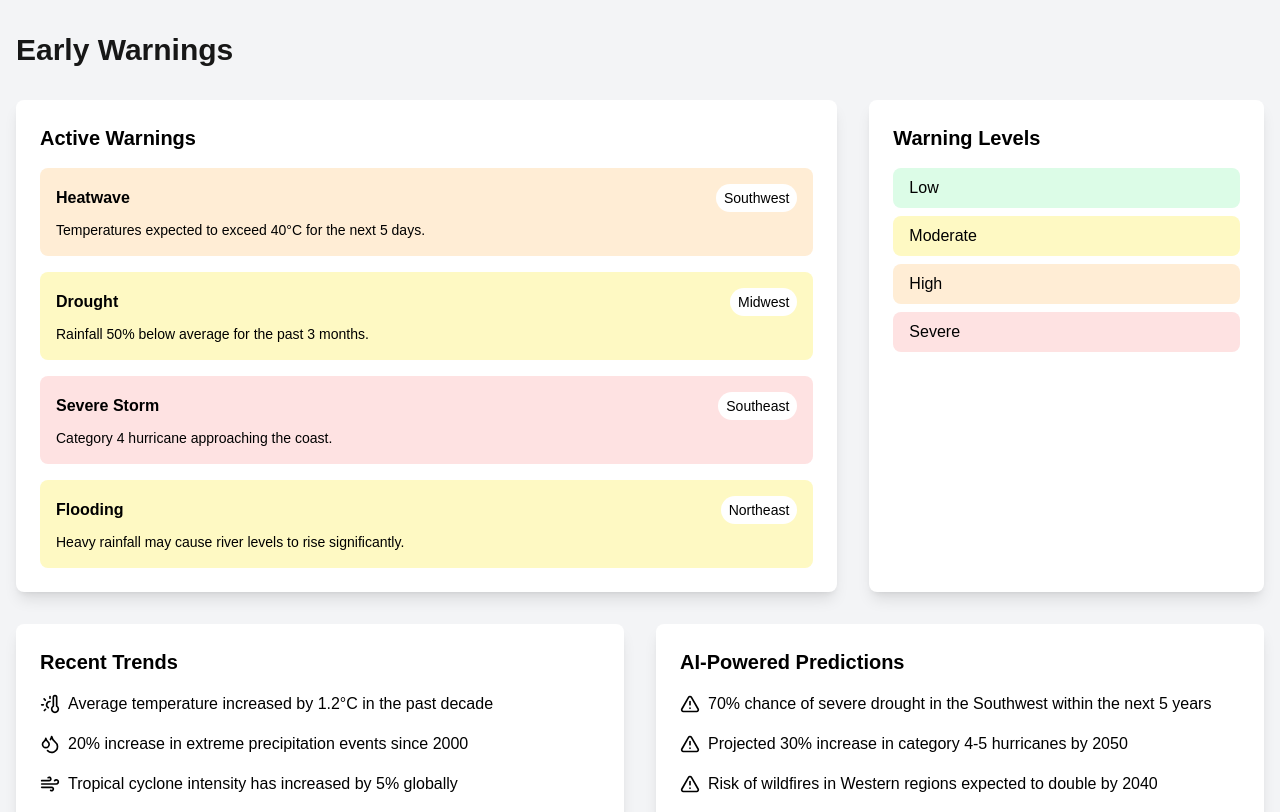
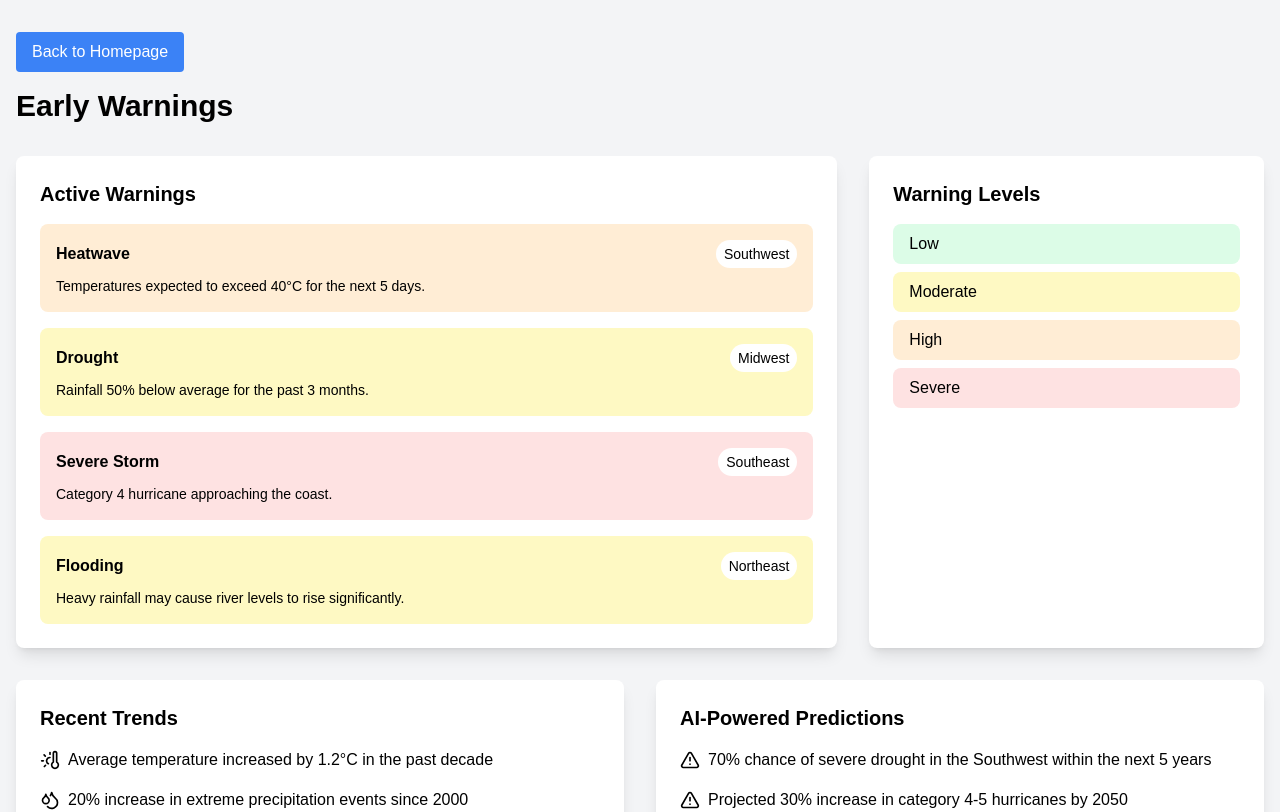
Before and after one commit to hemantsingh443/climateinsight, a Next.js app: page /early-warnings in a window 1280 px wide. Shown: the top 812 px of the page. Built offline with nearby package versions, Linux system fonts and the light colour scheme.

Commit message:
adding homepage button

```diff
--- a/pages/data-analysis.tsx
+++ b/pages/data-analysis.tsx
@@ -1,9 +1,9 @@
 
-// pages/data-analysis.tsx
 import Head from 'next/head';
 import { useState } from 'react';
 import { BarChart, Bar, XAxis, YAxis, CartesianGrid, Tooltip, Legend, ResponsiveContainer } from 'recharts';
 import { Sliders, Download } from 'lucide-react';
+import Link from 'next/link'; // Import Link for navigation
 
 const data = [
   { year: 2010, temperature: 14.5, co2: 389, seaLevel: 0 },
@@ -30,6 +30,11 @@ export default function DataAnalysis() {
 
       <main className="container mx-auto px-4 py-8">
         <h1 className="text-3xl font-bold mb-8 text-black">Data Analysis</h1>
+
+        {/* Button to navigate back to the homepage */}
+        <Link href="/" className="mb-4 inline-block px-4 py-2 bg-blue-500 text-white rounded hover:bg-blue-600">
+          Back to Homepage
+        </Link>
 
         <div className="bg-white p-6 rounded-lg shadow-lg mb-8">
           <div className="flex justify-between items-center mb-4">
--- a/pages/early-warnings.tsx
+++ b/pages/early-warnings.tsx
@@ -1,8 +1,8 @@
 
-// pages/early-warnings.tsx
 import Head from 'next/head';
 import { useState } from 'react';
 import { AlertTriangle, ThermometerSun, Droplets, Wind, MapPin } from 'lucide-react';
+import Link from 'next/link'; // Import Link for navigation
 
 // Define warning levels with associated CSS classes
 const warningLevels = {
@@ -43,7 +43,12 @@ export default function EarlyWarnings() {
       </Head>
 
       <main className="container mx-auto px-4 py-8">
-        <h1 className="text-3xl font-bold mb-8">Early Warnings</h1>
+        {/* Button to navigate back to the homepage */}
+        <Link href="/" className="mb-4 inline-block px-4 py-2 bg-blue-500 text-white rounded hover:bg-blue-600">
+          Back to Homepage
+        </Link>
+
+        <h1 className="text-3xl font-bold mb-8 text-black">Early Warnings</h1>
 
         <div className="grid grid-cols-1 md:grid-cols-3 gap-8 mb-8">
           <div className="md:col-span-2 bg-white p-6 rounded-lg shadow-lg">
--- a/pages/regional-insights.tsx
+++ b/pages/regional-insights.tsx
@@ -3,6 +3,7 @@ import Head from 'next/head';
 import { useState } from 'react';
 import { LineChart, Line, XAxis, YAxis, CartesianGrid, Tooltip, Legend, ResponsiveContainer } from 'recharts';
 import { MapPin, AlertTriangle, Droplet, Thermometer } from 'lucide-react';
+import Link from 'next/link'; // Import Link for navigation
 
 // Define the type for the regional data
 interface ClimateData {
@@ -153,6 +154,15 @@ export default function RegionalInsights() {
             <li>Improve urban planning to reduce heat island effects in cities</li>
           </ul>
         </div>
+
+        {/* Back to Homepage Button */}
+        <div className="mt-8 text-center">
+          <Link href="/" passHref>
+            <button className="px-4 py-2 rounded bg-blue-500 text-white hover:bg-blue-600 transition">
+              Back to Homepage
+            </button>
+          </Link>
+        </div>
       </main>
     </div>
   );
```
